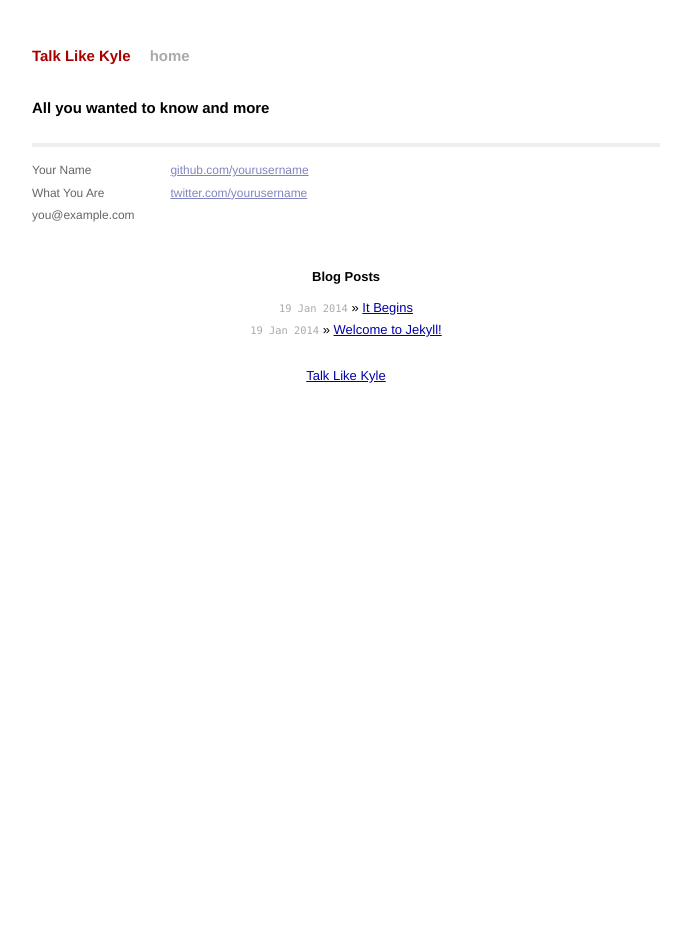
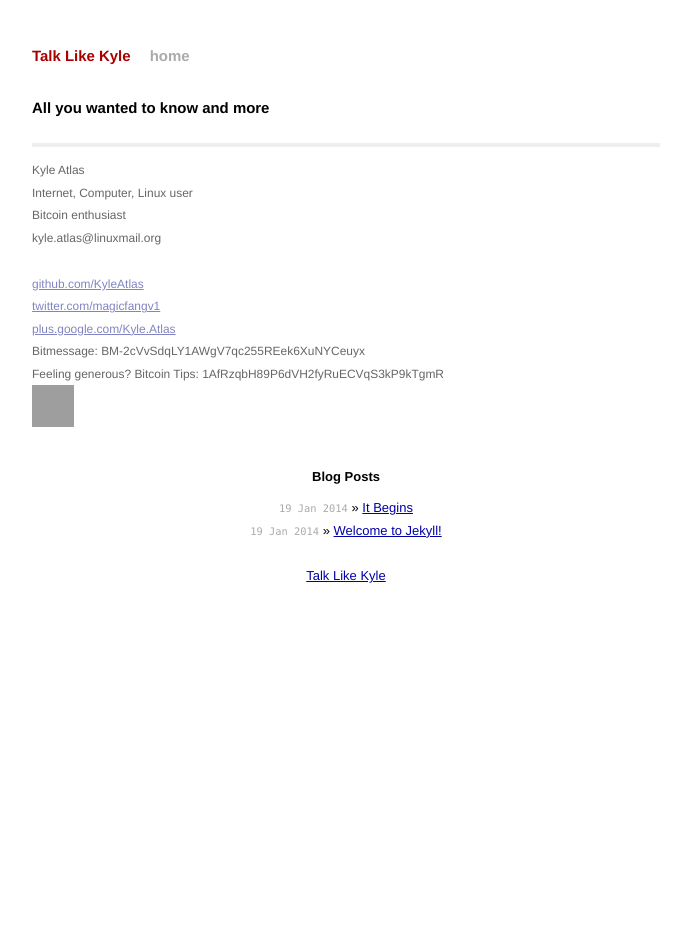
Before and after one commit to KyleAtlas/KyleAtlas.github.io, a Jekyll site: the page built from index.md, in a window 1280 px wide. Shown: the whole page, without its empty margins (294-985 px from the left). Built offline with Jekyll 4.4.1, drawn with Linux system fonts in a browser that asks for light colours; Markdown is read by kramdown in place of the engine named in the settings; grey boxes are pictures that could not be loaded.

Commit message:
Update default.html
Update contact

```diff
--- a/_layouts/default.html
+++ b/_layouts/default.html
@@ -26,15 +26,20 @@
           <div class="footer">
             <div class="contact">
               <p>
-                Your Name<br />
-                What You Are<br />
-                you@example.com
+                Kyle Atlas<br />
+                Internet, Computer, Linux user<br />
+                Bitcoin enthusiast<br />
+                kyle.atlas@linuxmail.org
               </p>
             </div>
             <div class="contact">
               <p>
-                <a href="https://github.com/yourusername">github.com/yourusername</a><br />
-                <a href="https://twitter.com/yourusername">twitter.com/yourusername</a><br />
+                <a href="https://github.com/KyleAtlas">github.com/KyleAtlas</a><br />
+                <a href="https://twitter.com/magicfangv1">twitter.com/magicfangv1</a><br />
+                <a href="https://plus.google.com/u/0/115333185054390528266">plus.google.com/Kyle.Atlas</a><br />
+                Bitmessage: BM-2cVvSdqLY1AWgV7qc255REek6XuNYCeuyx<br />
+                Feeling generous? Bitcoin Tips: 1AfRzqbH89P6dVH2fyRuECVqS3kP9kTgmR<br />
+                <img src="./images/tips.jpg" alt="Tips" height="42" width="42">
               </p>
             </div>
           </div>
```
